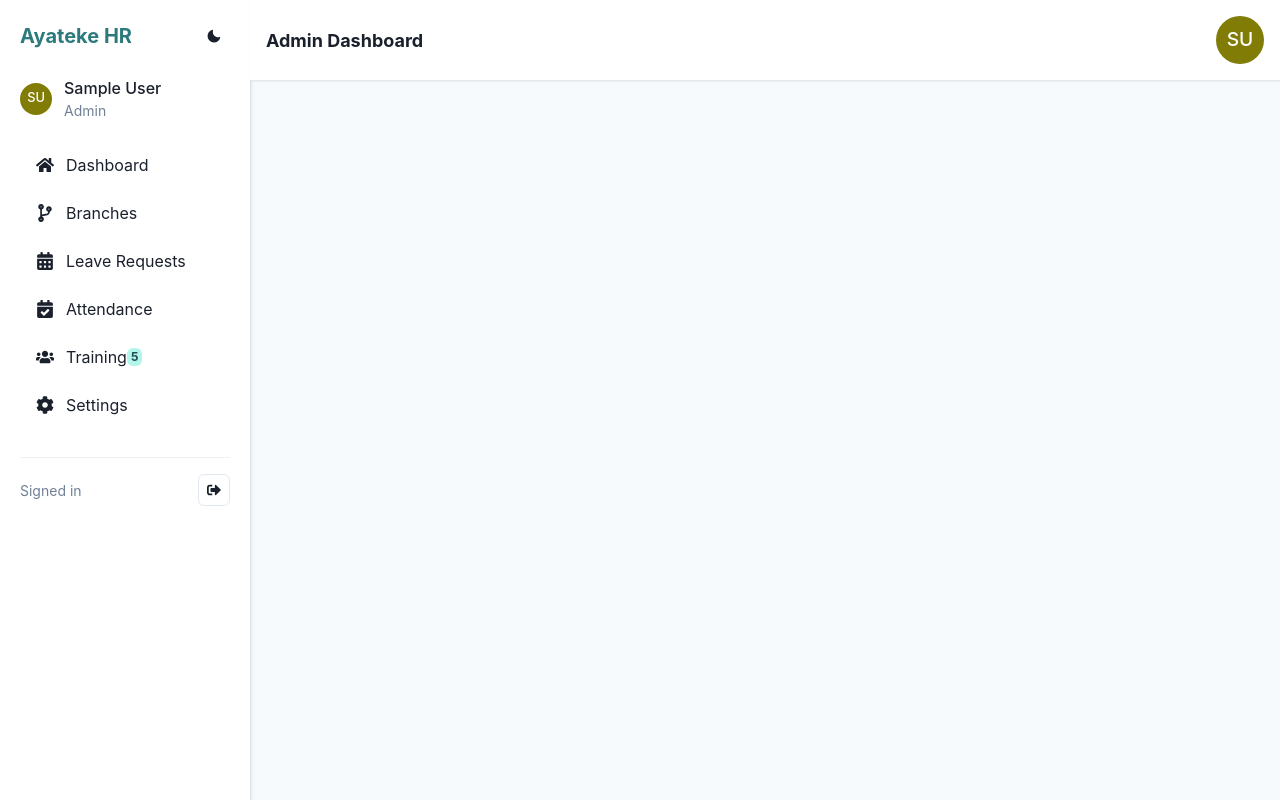
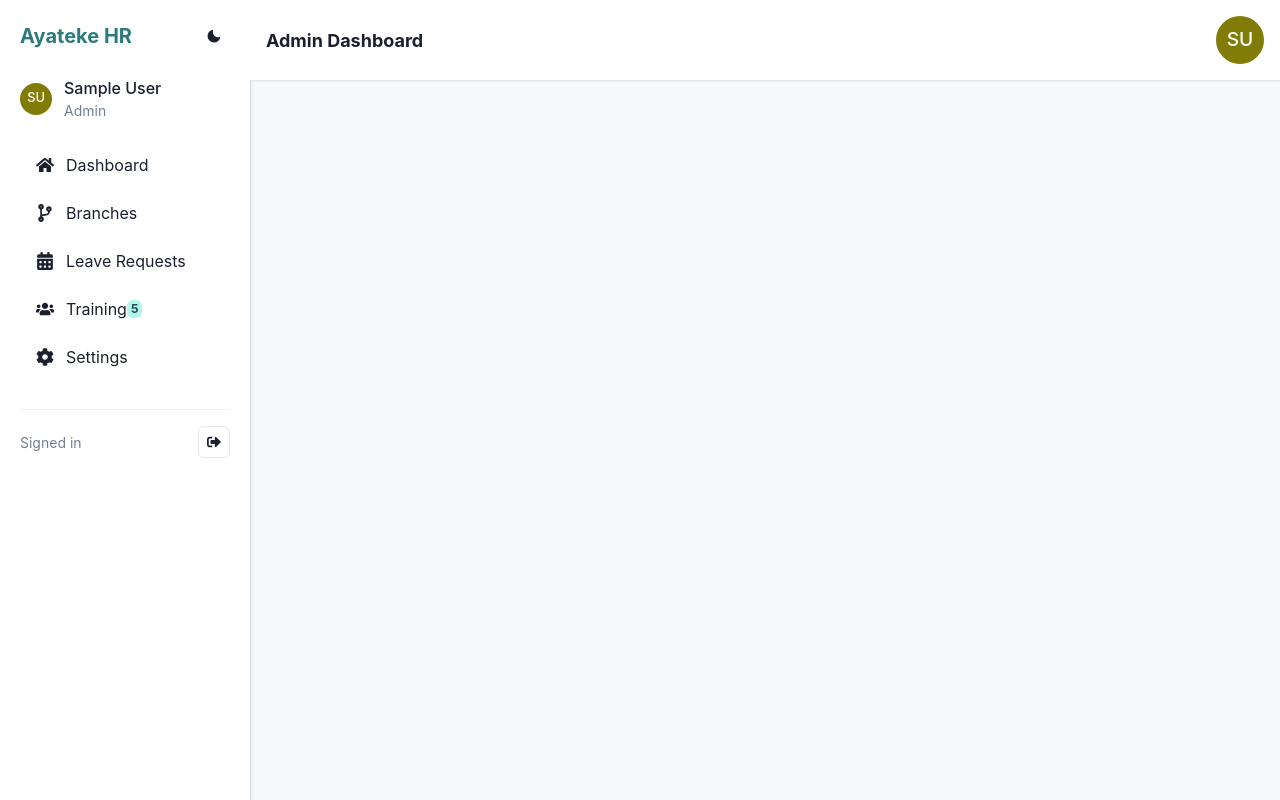
Before and after one commit to niyodushima/ayateke-frontend, a React (Create React App) app in the folder src/: page /admin in a window 1280 px wide. Built offline with nearby package versions, Linux system fonts and the light colour scheme; no server answers; sample sign-in values are in the browser's storage; the HTML template or start-up script is replaced by a standard one.

Commit message:
Update Sidebar.jsx

```diff
--- a/src/components/Sidebar.jsx
+++ b/src/components/Sidebar.jsx
@@ -140,7 +140,7 @@ const Sidebar = ({ onClose }) => {
     //{ label: 'Contracts', icon: FaFileContract, path: '/admin/contracts' },
     //{ label: 'Payroll', icon: FaMoneyBillWave, path: '/admin/payroll' },
     { label: 'Leave Requests', icon: FaCalendarAlt, path: '/admin/leave-dashboard', badge: stats.pendingLeaves },
-    { label: 'Attendance', icon: FaCalendarCheck, path: '/admin/attendance', badge: stats.todayAttendance },
+    //{ label: 'Attendance', icon: FaCalendarCheck, path: '/admin/attendance', badge: stats.todayAttendance },
     { label: 'Training', icon: FaUsers, path: '/admin/training', badge: stats.trainings },
     { label: 'Settings', icon: FaCog, path: '/admin/settings' },
   ];
```
